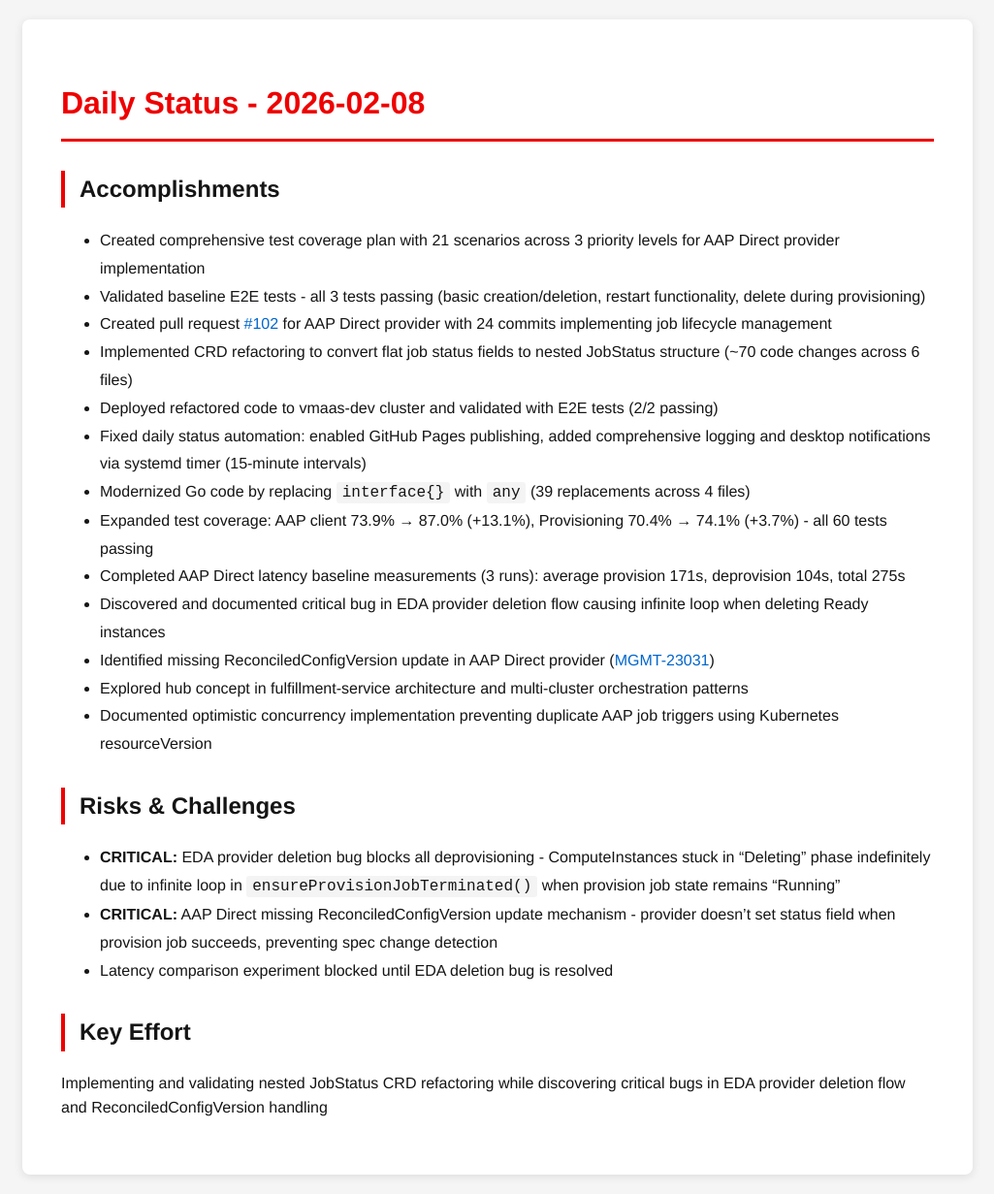
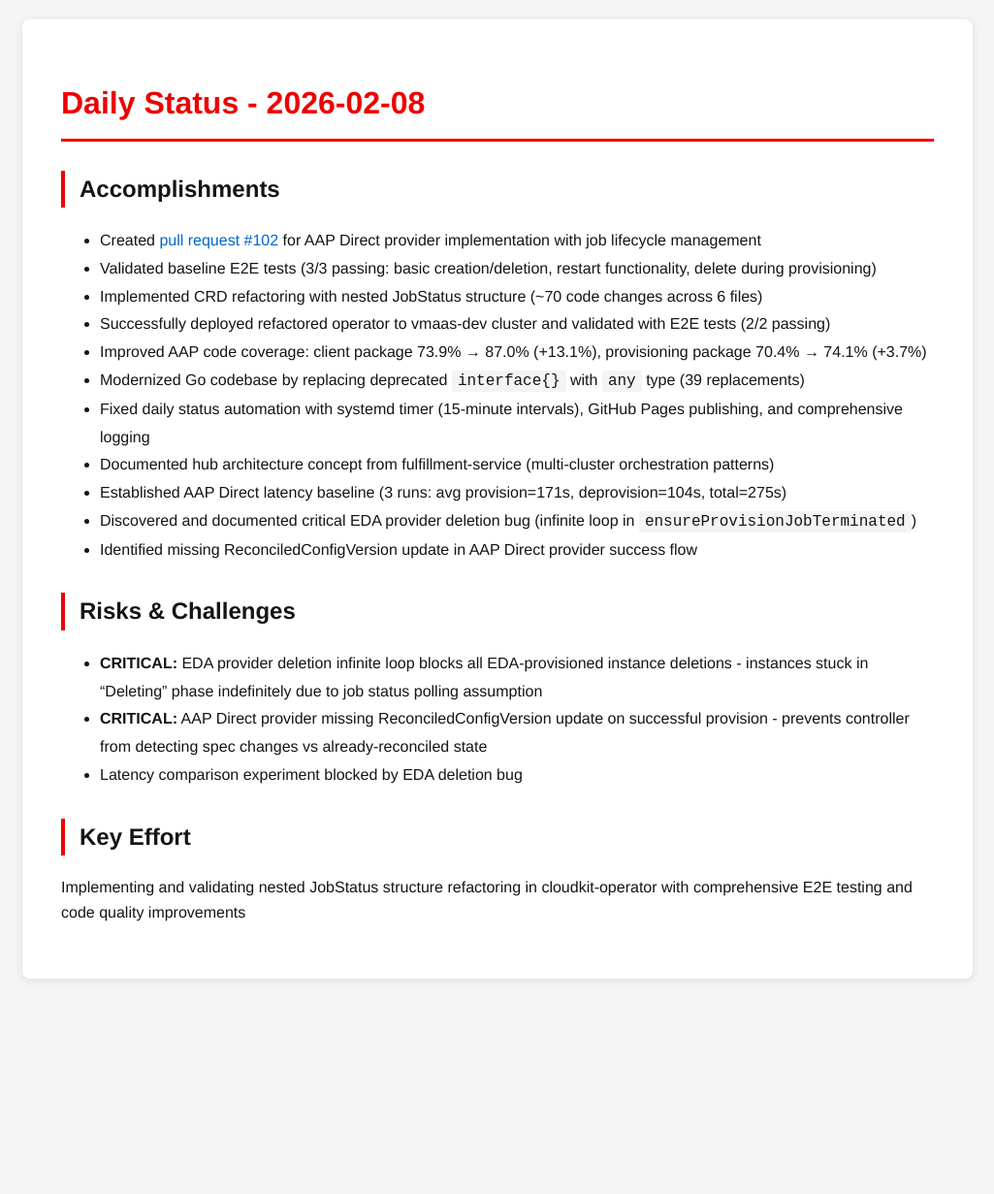
Before and after one commit to tzvatot/daily-status, a Jekyll site: the page built from 2026-02-08.md, in a window 1280 px wide. Shown: the whole page at 97% size, without its empty margins (127-1152 px from the left). Built offline with Jekyll 4.4.1, drawn with Linux system fonts in a browser that asks for light colours; after the commit the page ends 1029 px from its top, so only the background shows below that.

Commit message:
Daily status update - 2026-02-08

```diff
--- a/2026-02-08.md
+++ b/2026-02-08.md
@@ -7,24 +7,22 @@
 # Daily Status - 2026-02-08
 
 ## Accomplishments
-- Created comprehensive test coverage plan with 21 scenarios across 3 priority levels for AAP Direct provider implementation
-- Validated baseline E2E tests - all 3 tests passing (basic creation/deletion, restart functionality, delete during provisioning)
-- Created pull request [#102](https://github.com/osac-project/osac-operator/pull/102) for AAP Direct provider with 24 commits implementing job lifecycle management
-- Implemented CRD refactoring to convert flat job status fields to nested JobStatus structure (~70 code changes across 6 files)
-- Deployed refactored code to vmaas-dev cluster and validated with E2E tests (2/2 passing)
-- Fixed daily status automation: enabled GitHub Pages publishing, added comprehensive logging and desktop notifications via systemd timer (15-minute intervals)
-- Modernized Go code by replacing `interface{}` with `any` (39 replacements across 4 files)
-- Expanded test coverage: AAP client 73.9% → 87.0% (+13.1%), Provisioning 70.4% → 74.1% (+3.7%) - all 60 tests passing
-- Completed AAP Direct latency baseline measurements (3 runs): average provision 171s, deprovision 104s, total 275s
-- Discovered and documented critical bug in EDA provider deletion flow causing infinite loop when deleting Ready instances
-- Identified missing ReconciledConfigVersion update in AAP Direct provider ([MGMT-23031](https://issues.redhat.com/browse/MGMT-23031))
-- Explored hub concept in fulfillment-service architecture and multi-cluster orchestration patterns
-- Documented optimistic concurrency implementation preventing duplicate AAP job triggers using Kubernetes resourceVersion
+- Created [pull request #102](https://github.com/osac-project/osac-operator/pull/102) for AAP Direct provider implementation with job lifecycle management
+- Validated baseline E2E tests (3/3 passing: basic creation/deletion, restart functionality, delete during provisioning)
+- Implemented CRD refactoring with nested JobStatus structure (~70 code changes across 6 files)
+- Successfully deployed refactored operator to vmaas-dev cluster and validated with E2E tests (2/2 passing)
+- Improved AAP code coverage: client package 73.9% → 87.0% (+13.1%), provisioning package 70.4% → 74.1% (+3.7%)
+- Modernized Go codebase by replacing deprecated `interface{}` with `any` type (39 replacements)
+- Fixed daily status automation with systemd timer (15-minute intervals), GitHub Pages publishing, and comprehensive logging
+- Documented hub architecture concept from fulfillment-service (multi-cluster orchestration patterns)
+- Established AAP Direct latency baseline (3 runs: avg provision=171s, deprovision=104s, total=275s)
+- Discovered and documented critical EDA provider deletion bug (infinite loop in `ensureProvisionJobTerminated`)
+- Identified missing ReconciledConfigVersion update in AAP Direct provider success flow
 
 ## Risks & Challenges
-- **CRITICAL:** EDA provider deletion bug blocks all deprovisioning - ComputeInstances stuck in "Deleting" phase indefinitely due to infinite loop in `ensureProvisionJobTerminated()` when provision job state remains "Running"
-- **CRITICAL:** AAP Direct missing ReconciledConfigVersion update mechanism - provider doesn't set status field when provision job succeeds, preventing spec change detection
-- Latency comparison experiment blocked until EDA deletion bug is resolved
+- **CRITICAL:** EDA provider deletion infinite loop blocks all EDA-provisioned instance deletions - instances stuck in "Deleting" phase indefinitely due to job status polling assumption
+- **CRITICAL:** AAP Direct provider missing ReconciledConfigVersion update on successful provision - prevents controller from detecting spec changes vs already-reconciled state
+- Latency comparison experiment blocked by EDA deletion bug
 
 ## Key Effort
-Implementing and validating nested JobStatus CRD refactoring while discovering critical bugs in EDA provider deletion flow and ReconciledConfigVersion handling
+Implementing and validating nested JobStatus structure refactoring in cloudkit-operator with comprehensive E2E testing and code quality improvements
```
